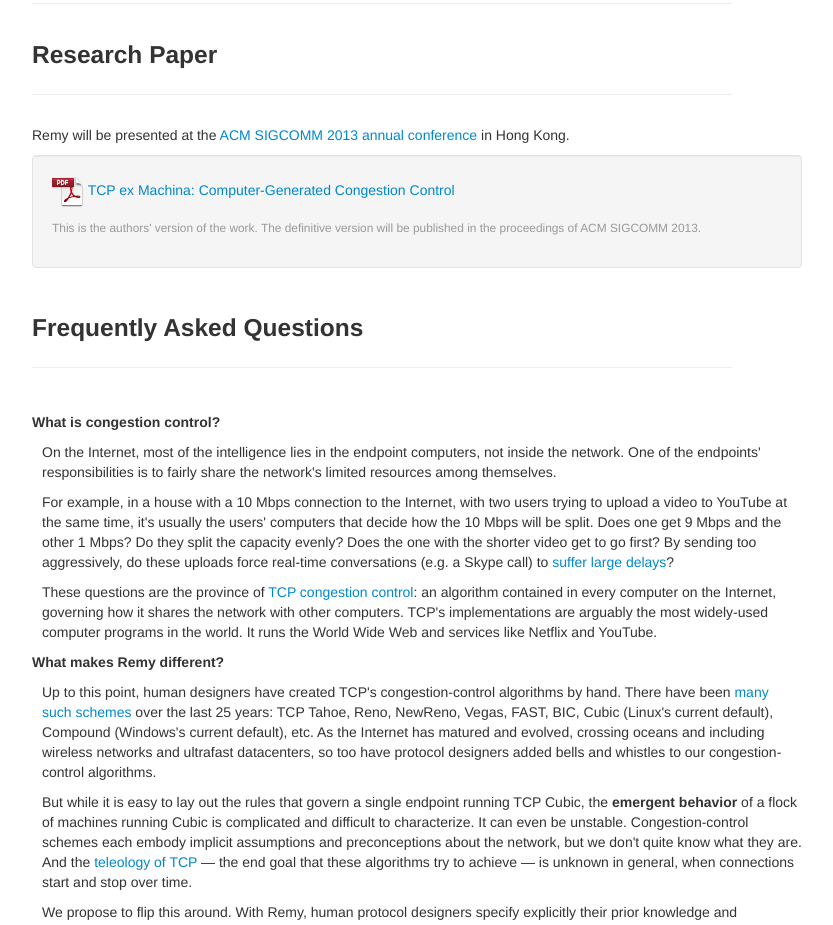
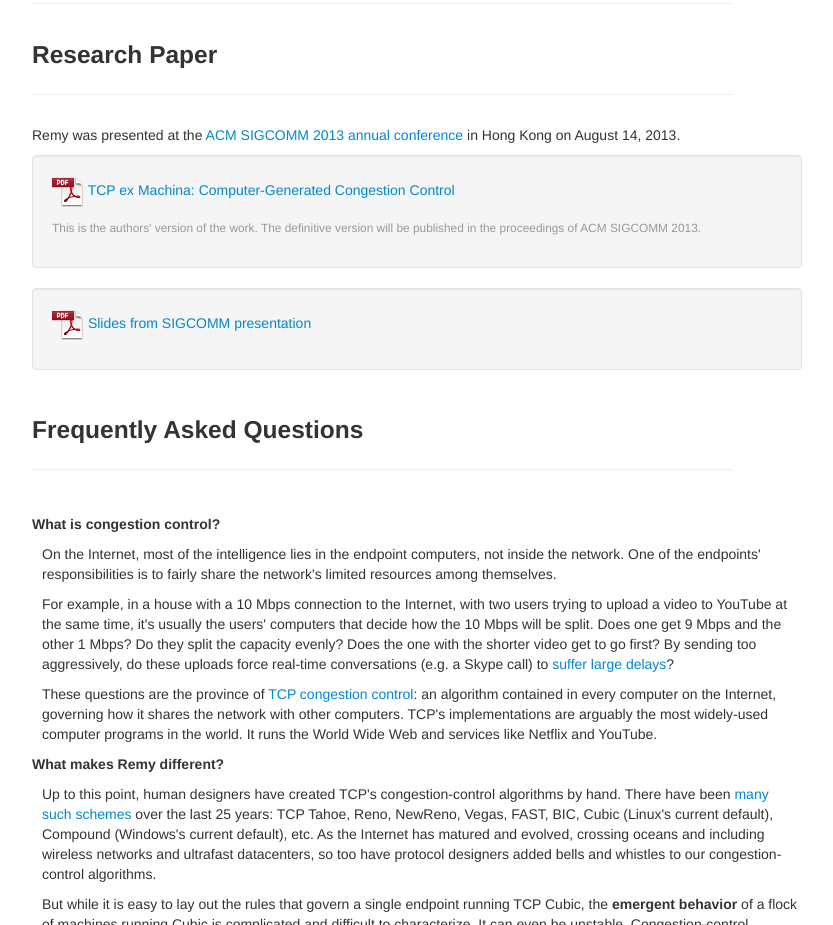
Before and after one commit to keithw/remyweb, a plain HTML site: page index.html in a window 1280 px wide. Shown: the part 937-1862 px from the top of the page, without its empty margins (258-1091 px from the left). Drawn offline with Linux system fonts and the light colour scheme.

Commit message:
Add slides

```diff
--- a/index.html
+++ b/index.html
@@ -119,15 +119,18 @@ most sophisticated human-designed schemes.</p>
 
 	<div class="row">
 	  <div class="span8">
-	    <p>Remy will be presented at the
+	    <p>Remy was presented at the
 	    <a href="http://conferences.sigcomm.org/sigcomm/2013">ACM
-	    SIGCOMM 2013 annual conference</a> in Hong Kong.</p>
+	    SIGCOMM 2013 annual conference</a> in Hong Kong on August 14, 2013.</p>
 
 	    <div class="well"><p><a href="TCPexMachina.pdf"><img src="pdf.png"> TCP ex Machina: Computer-Generated Congestion Control</a></p>
 
 	    <p class="muted"><small>This is the authors' version of
 		the work. The definitive version will be published in
 		the proceedings of ACM SIGCOMM 2013.</small></p>
+	    </div>
+
+	    <div class="well"><p><a href="Remy-SIGCOMM-2013.pdf"><img src="pdf.png"> Slides from SIGCOMM presentation</a></p>
 	    </div>
 	  </div>
 	</div>
```
Also changed, not shown: 1 other file.
